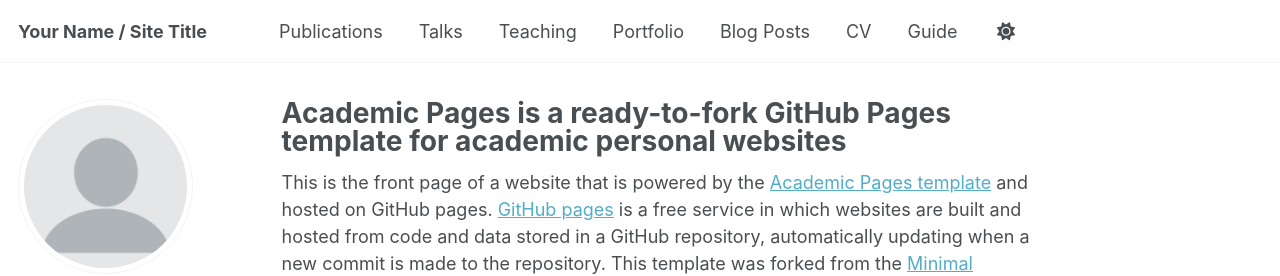
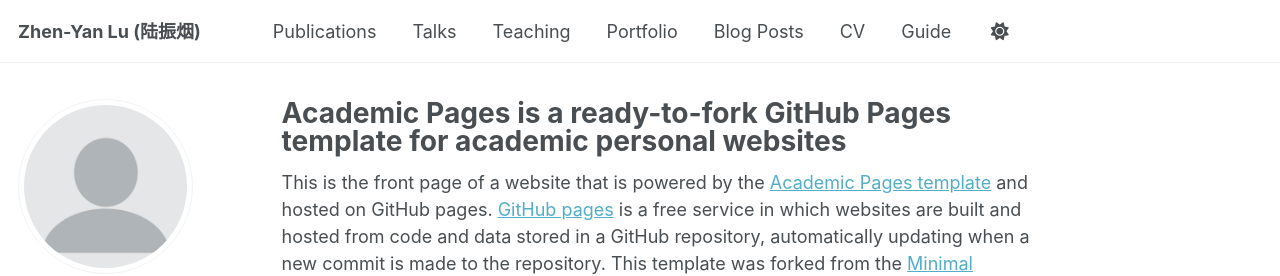
Before and after one commit to luzhenyan-stack/luzhenyan.github.io, a Jekyll site: the page built from _pages/about.md, in a window 1280 px wide. Shown: the top 276 px of the page. Built offline with Jekyll 4.4.1, drawn with Linux system fonts in a browser that asks for light colours; some web fonts are replaced; a script that is not in the unit is left out.

Commit message:
Update _config.yml

```diff
--- a/_config.yml
+++ b/_config.yml
@@ -9,7 +9,7 @@
 # Basic Site Settings
 locale                   : "en-US"
 site_theme               : "default" # Currently available options are "default", "air"
-title                    : "Your Name / Site Title"
+title                    : "Zhen-Yan Lu (陆振烟)"
 title_separator          : "-"
 name                     : &name "Your Name"
 description              : &description "Your Name's academic portfolio"   # Update this with a general description of your site, this is the default if not overridden by a page
```
